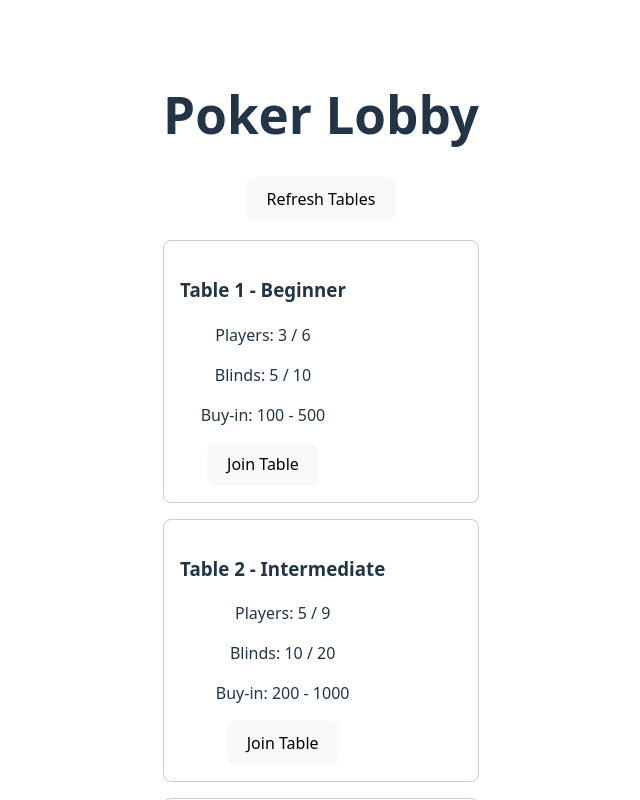
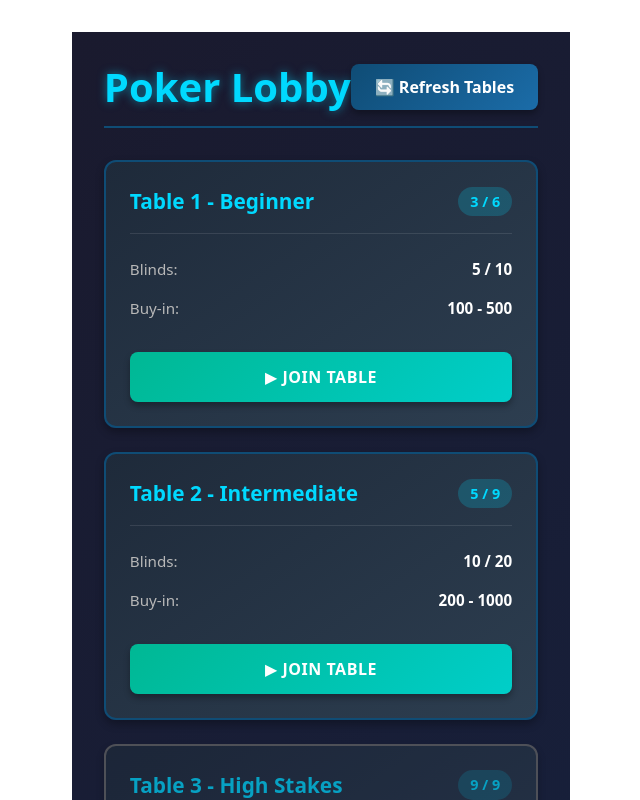
Before and after one commit to akhlexe/poker-app, a React (Vite) app in the folder poker-client/: page /lobby in a window 1280 px wide. Shown: the top 800 px of the page, without its empty margins (319-959 px from the left). Built offline with nearby package versions, Linux system fonts and the light colour scheme.

Commit message:
styles: le agrego estilos al lobby

```diff
--- /dev/null
+++ b/poker-client/src/components/Lobby.module.css
@@ -0,0 +1,172 @@
+.container {
+  min-height: 100vh;
+  background: linear-gradient(135deg, #1a1a2e 0%, #16213e 100%);
+  padding: 2rem;
+  color: #e5e5e5;
+  max-width: 1400px;
+  margin: 0 auto;
+}
+
+.header {
+  display: flex;
+  justify-content: space-between;
+  align-items: center;
+  margin-bottom: 2rem;
+  padding-bottom: 1rem;
+  border-bottom: 2px solid #0f4c75;
+}
+
+.title {
+  font-size: 2.5rem;
+  font-weight: bold;
+  color: #00d9ff;
+  margin: 0;
+  text-shadow: 0 0 10px rgba(0, 217, 255, 0.5);
+}
+
+.refreshButton {
+  background: linear-gradient(135deg, #0f4c75 0%, #1b6ca8 100%);
+  color: white;
+  border: none;
+  padding: 0.75rem 1.5rem;
+  border-radius: 8px;
+  font-size: 1rem;
+  font-weight: 600;
+  cursor: pointer;
+  transition: all 0.3s ease;
+  box-shadow: 0 4px 6px rgba(0, 0, 0, 0.3);
+}
+
+.refreshButton:hover {
+  transform: translateY(-2px);
+  box-shadow: 0 6px 12px rgba(0, 0, 0, 0.4);
+  background: linear-gradient(135deg, #1b6ca8 0%, #0f4c75 100%);
+}
+
+.loading,
+.error,
+.emptyState {
+  text-align: center;
+  padding: 3rem;
+  font-size: 1.2rem;
+  color: #b8b8b8;
+}
+
+.error {
+  color: #ff6b6b;
+  background: rgba(255, 107, 107, 0.1);
+  border: 1px solid #ff6b6b;
+  border-radius: 8px;
+}
+
+.tableGrid {
+  display: grid;
+  grid-template-columns: repeat(auto-fill, minmax(320px, 1fr));
+  gap: 1.5rem;
+}
+
+.tableCard {
+  background: linear-gradient(145deg, #1e2a3a 0%, #2d3e50 100%);
+  border: 2px solid #0f4c75;
+  border-radius: 12px;
+  padding: 1.5rem;
+  transition: all 0.3s ease;
+  box-shadow: 0 4px 8px rgba(0, 0, 0, 0.3);
+}
+
+.tableCard:hover {
+  transform: translateY(-5px);
+  box-shadow: 0 8px 16px rgba(0, 217, 255, 0.2);
+  border-color: #00d9ff;
+}
+
+.fullTable {
+  opacity: 0.7;
+  border-color: #666;
+}
+
+.fullTable:hover {
+  transform: none;
+  box-shadow: 0 4px 8px rgba(0, 0, 0, 0.3);
+  border-color: #666;
+}
+
+.tableHeader {
+  display: flex;
+  justify-content: space-between;
+  align-items: center;
+  margin-bottom: 1rem;
+  padding-bottom: 1rem;
+  border-bottom: 1px solid rgba(255, 255, 255, 0.1);
+}
+
+.tableName {
+  margin: 0;
+  font-size: 1.3rem;
+  color: #00d9ff;
+  font-weight: 600;
+}
+
+.playerCount {
+  background: rgba(0, 217, 255, 0.2);
+  color: #00d9ff;
+  padding: 0.25rem 0.75rem;
+  border-radius: 20px;
+  font-weight: 600;
+  font-size: 0.9rem;
+}
+
+.tableDetails {
+  margin-bottom: 1.5rem;
+}
+
+.detailRow {
+  display: flex;
+  justify-content: space-between;
+  padding: 0.5rem 0;
+  font-size: 0.95rem;
+}
+
+.detailLabel {
+  color: #b8b8b8;
+  font-weight: 500;
+}
+
+.detailValue {
+  color: #ffffff;
+  font-weight: 600;
+}
+
+.joinButton {
+  width: 100%;
+  background: linear-gradient(135deg, #00b894 0%, #00cec9 100%);
+  color: white;
+  border: none;
+  padding: 0.875rem;
+  border-radius: 8px;
+  font-size: 1rem;
+  font-weight: 700;
+  cursor: pointer;
+  transition: all 0.3s ease;
+  text-transform: uppercase;
+  letter-spacing: 0.5px;
+  box-shadow: 0 4px 6px rgba(0, 0, 0, 0.3);
+}
+
+.joinButton:hover {
+  transform: translateY(-2px);
+  box-shadow: 0 6px 12px rgba(0, 184, 148, 0.4);
+  background: linear-gradient(135deg, #00cec9 0%, #00b894 100%);
+}
+
+.disabledButton {
+  background: linear-gradient(135deg, #666 0%, #555 100%);
+  cursor: not-allowed;
+  opacity: 0.6;
+}
+
+.disabledButton:hover {
+  transform: none;
+  box-shadow: 0 4px 6px rgba(0, 0, 0, 0.3);
+  background: linear-gradient(135deg, #666 0%, #555 100%);
+}
--- a/poker-client/src/components/Lobby.tsx
+++ b/poker-client/src/components/Lobby.tsx
@@ -1,5 +1,6 @@
 import { useEffect, useState } from "react";
 import { useNavigate } from "react-router-dom";
+import styles from "./Lobby.module.css";
 
 interface TableInfo {
   id: string;
@@ -92,54 +93,67 @@ export function Lobby() {
     navigate(`/table/${tableId}`);
   };
 
-  if (loading) return <div>Loading tables...</div>;
-  if (error) return <div>Error: {error}</div>;
+  if (loading) return <div className={styles.loading}>Loading tables...</div>;
+  if (error) return <div className={styles.error}>Error: {error}</div>;
 
   return (
-    <div style={{ padding: "20px" }}>
-      <h1>Poker Lobby</h1>
-      <button onClick={fetchTables} style={{ marginBottom: "20px" }}>
-        Refresh Tables
-      </button>
+    <div className={styles.container}>
+      <div className={styles.header}>
+        <h1 className={styles.title}>Poker Lobby</h1>
+        <button onClick={fetchTables} className={styles.refreshButton}>
+          🔄 Refresh Tables
+        </button>
+      </div>
 
       {tables.length === 0 ? (
-        <div>No tables available.</div>
+        <div className={styles.emptyState}>No tables available.</div>
       ) : (
-        <div style={{ display: "grid", gap: "16px" }}>
-          {tables.map((table) => (
-            <div
-              key={table.id}
-              style={{
-                border: "1px solid #ccc",
-                borderRadius: "8px",
-                padding: "16px",
-                display: "flex",
-                justifyContent: "space-between",
-                alignItems: "center",
-              }}
-            >
-              <div>
-                <h3>{table.name}</h3>
-                <p>
-                  Players: {table.currentPlayers} / {table.maxPlayers}
-                </p>
-                <p>
-                  Blinds: {table.smallBlind} / {table.bigBlind}
-                </p>
-                <p>
-                  Buy-in: {table.minBuyIn} - {table.maxBuyIn}
-                </p>
+        <div className={styles.tableGrid}>
+          {tables.map((table) => {
+            const isFull = table.currentPlayers >= table.maxPlayers;
+
+            return (
+              <div
+                key={table.id}
+                className={`${styles.tableCard} ${
+                  isFull ? styles.fullTable : ""
+                }`}
+              >
+                <div className={styles.tableHeader}>
+                  <h3 className={styles.tableName}>{table.name}</h3>
+                  <span className={styles.playerCount}>
+                    {table.currentPlayers} / {table.maxPlayers}
+                  </span>
+                </div>
+
+                <div className={styles.tableDetails}>
+                  <div className={styles.detailRow}>
+                    <span className={styles.detailLabel}>Blinds:</span>
+                    <span className={styles.detailValue}>
+                      {table.smallBlind} / {table.bigBlind}
+                    </span>
+                  </div>
+
+                  <div className={styles.detailRow}>
+                    <span className={styles.detailLabel}>Buy-in:</span>
+                    <span className={styles.detailValue}>
+                      {table.minBuyIn} - {table.maxBuyIn}
+                    </span>
+                  </div>
+                </div>
+
                 <button
                   onClick={() => handleJoinTable(table.id)}
                   disabled={table.currentPlayers >= table.maxPlayers}
+                  className={`${styles.joinButton} ${
+                    isFull ? styles.disabled : ""
+                  }`}
                 >
-                  {table.currentPlayers >= table.maxPlayers
-                    ? "Full"
-                    : "Join Table"}
+                  {isFull ? "🔒 Full" : "▶ Join Table"}
                 </button>
               </div>
-            </div>
-          ))}
+            );
+          })}
         </div>
       )}
     </div>
```
